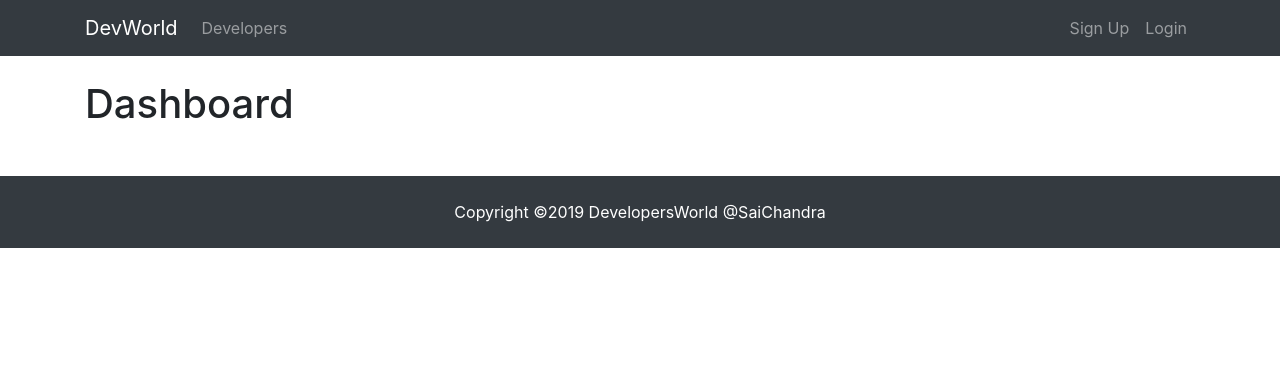
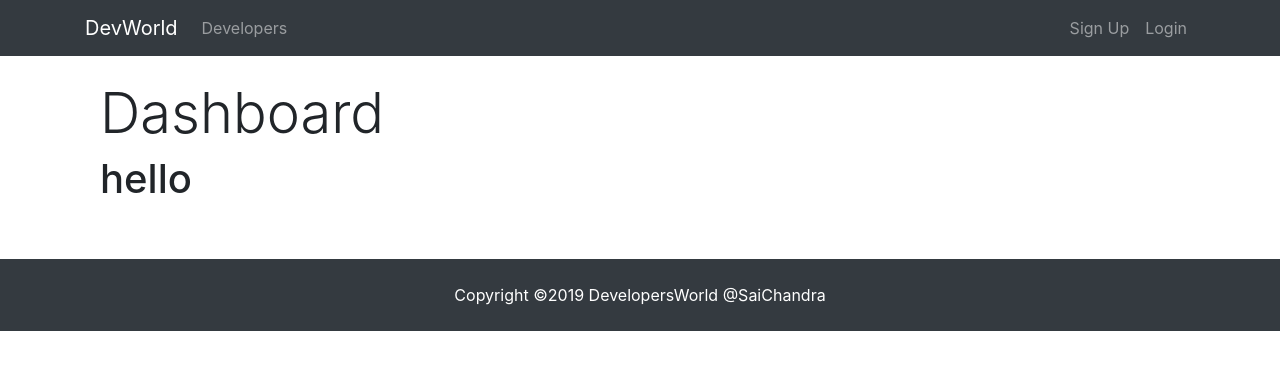
Before and after one commit to SaiChandra2896/DevConnector, a React (Create React App) app in the folder client/: page /dashboard in a window 1280 px wide. Shown: the top 370 px of the page. Built offline with nearby package versions, Linux system fonts and the light colour scheme; no server answers.

Commit message:
render dasboard content and implement loading feature

```diff
--- a/client/src/actions/profileActions.js
+++ b/client/src/actions/profileActions.js
@@ -1,5 +1,5 @@
 import axios from 'axios';
-import { GET_PROFILE, PROFILE_LOADING, GET_ERRORS, CLEAR_CURRENT_PROFILE } from './types';
+import { GET_PROFILE, PROFILE_LOADING, CLEAR_CURRENT_PROFILE } from './types';
 
 //get current profile
 export const getCurrentProfile = () => dispatch => {
--- a/client/src/components/dashboard/Dashboard.js
+++ b/client/src/components/dashboard/Dashboard.js
@@ -8,12 +8,40 @@
     this.props.getCurrentProfile();
   }
   render() {
+    const { user } = this.props.auth;
+    const { profile, loading } = this.props.profile;
+
+    let dashboardContent;
+
+    if (profile === null || loading) {
+      dashboardContent = <h4>loading...</h4>
+    }
+    else {
+      dashboardContent = <h1>hello</h1>
+    }
     return (
-      <div>
-        <h1>Dashboard</h1>
+      <div className="dashboard">
+        <div className="container">
+          <div className="row">
+            <div className="col-md-12">
+              <h1 className="display-4">Dashboard</h1>
+              {dashboardContent}
+            </div>
+          </div>
+        </div>
       </div>
     )
   }
 }
+Dashboard.propTypes = {
+  getCurrentProfile: PropTypes.func.isRequired,
+  auth: PropTypes.object.isRequired,
+  profile: PropTypes.object.isRequired
+}
 
-export default connect(null, { getCurrentProfile })(Dashboard);
+const mapStateToProps = state => ({
+  profile: state.profile,
+  auth: state.auth
+})
+
+export default connect(mapStateToProps, { getCurrentProfile })(Dashboard);
```
